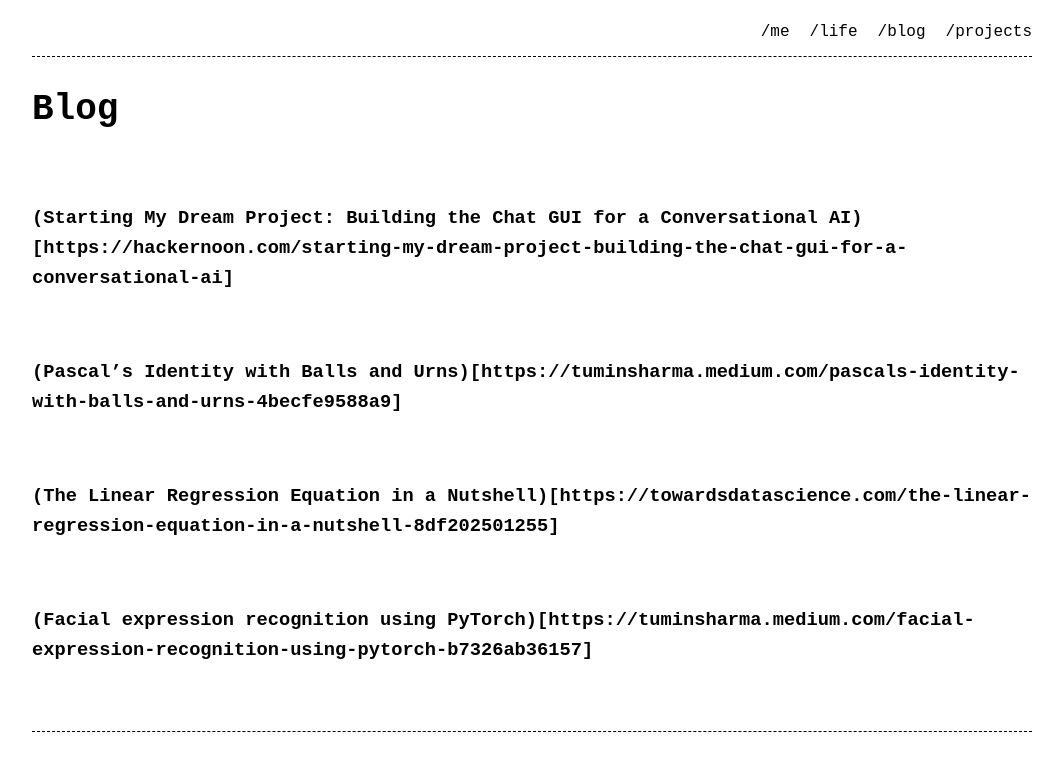
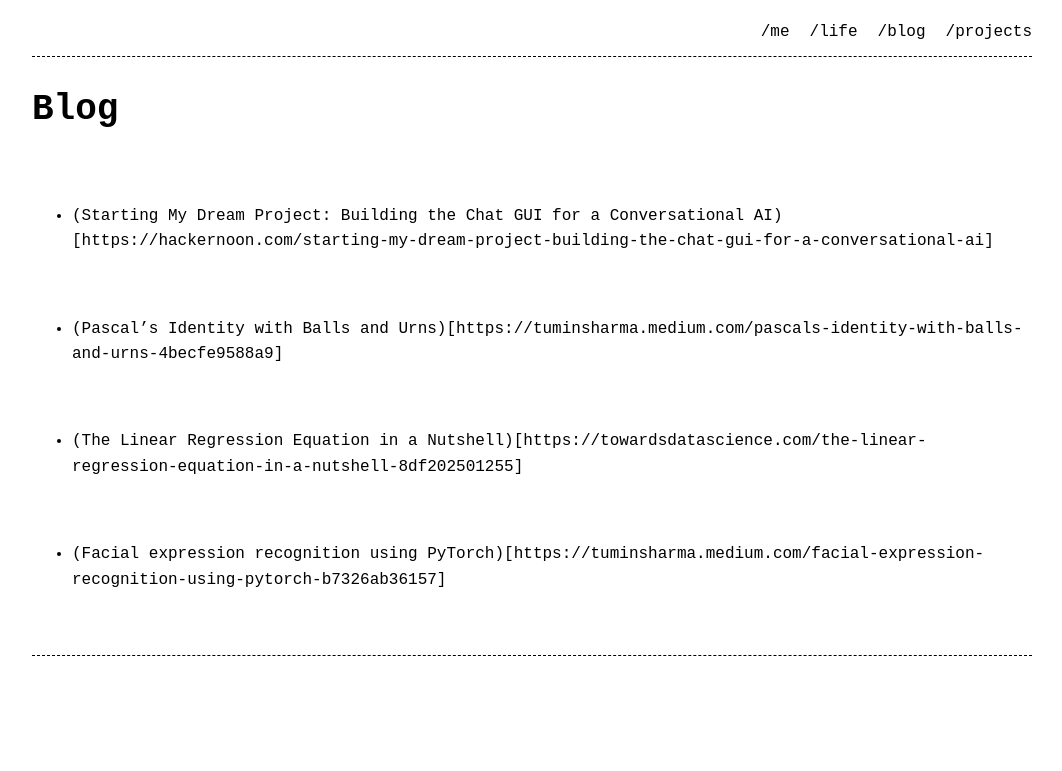
Before and after one commit to TumAro/tumaro.github.io, a Jekyll site: the page built from pages/blog.md, in a window 1280 px wide. Shown: the top 771 px of the page, without its empty margins (108-1170 px from the left). Built offline with Jekyll 4.4.1, drawn with Linux system fonts in a browser that asks for light colours.

```diff
--- a/pages/blog.md
+++ b/pages/blog.md
@@ -8,18 +8,18 @@ permalink: /blog/
 
 <br>
 
-### (Starting My Dream Project: Building the Chat GUI for a Conversational AI)[https://hackernoon.com/starting-my-dream-project-building-the-chat-gui-for-a-conversational-ai]
+- (Starting My Dream Project: Building the Chat GUI for a Conversational AI)[https://hackernoon.com/starting-my-dream-project-building-the-chat-gui-for-a-conversational-ai]
 
 <br>
 
-### (Pascal’s Identity with Balls and Urns)[https://tuminsharma.medium.com/pascals-identity-with-balls-and-urns-4becfe9588a9]
+- (Pascal’s Identity with Balls and Urns)[https://tuminsharma.medium.com/pascals-identity-with-balls-and-urns-4becfe9588a9]
 
 <br>
 
-### (The Linear Regression Equation in a Nutshell)[https://towardsdatascience.com/the-linear-regression-equation-in-a-nutshell-8df202501255]
+- (The Linear Regression Equation in a Nutshell)[https://towardsdatascience.com/the-linear-regression-equation-in-a-nutshell-8df202501255]
 
 <br>
 
-### (Facial expression recognition using PyTorch)[https://tuminsharma.medium.com/facial-expression-recognition-using-pytorch-b7326ab36157]
+- (Facial expression recognition using PyTorch)[https://tuminsharma.medium.com/facial-expression-recognition-using-pytorch-b7326ab36157]
 
 <br>
```
